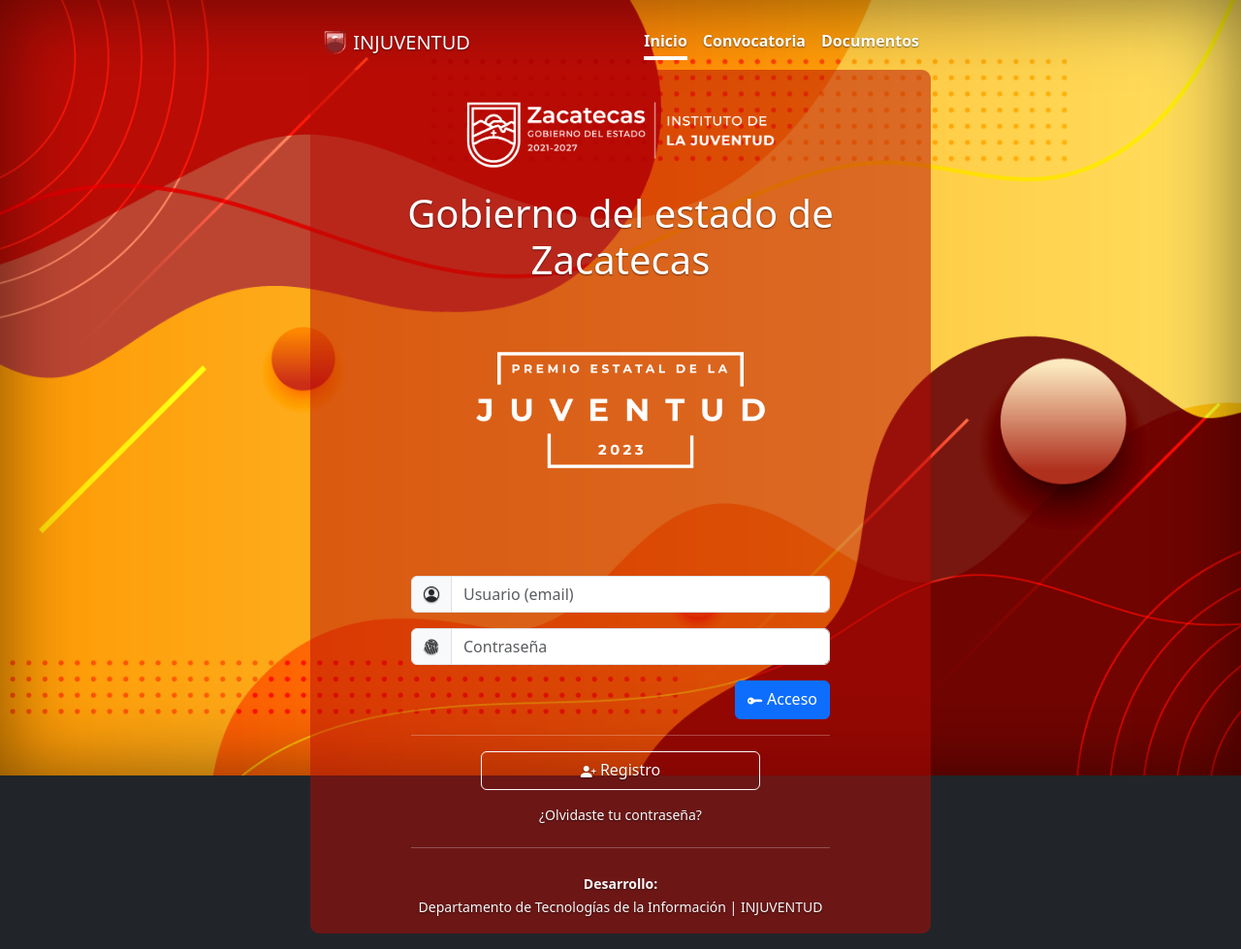
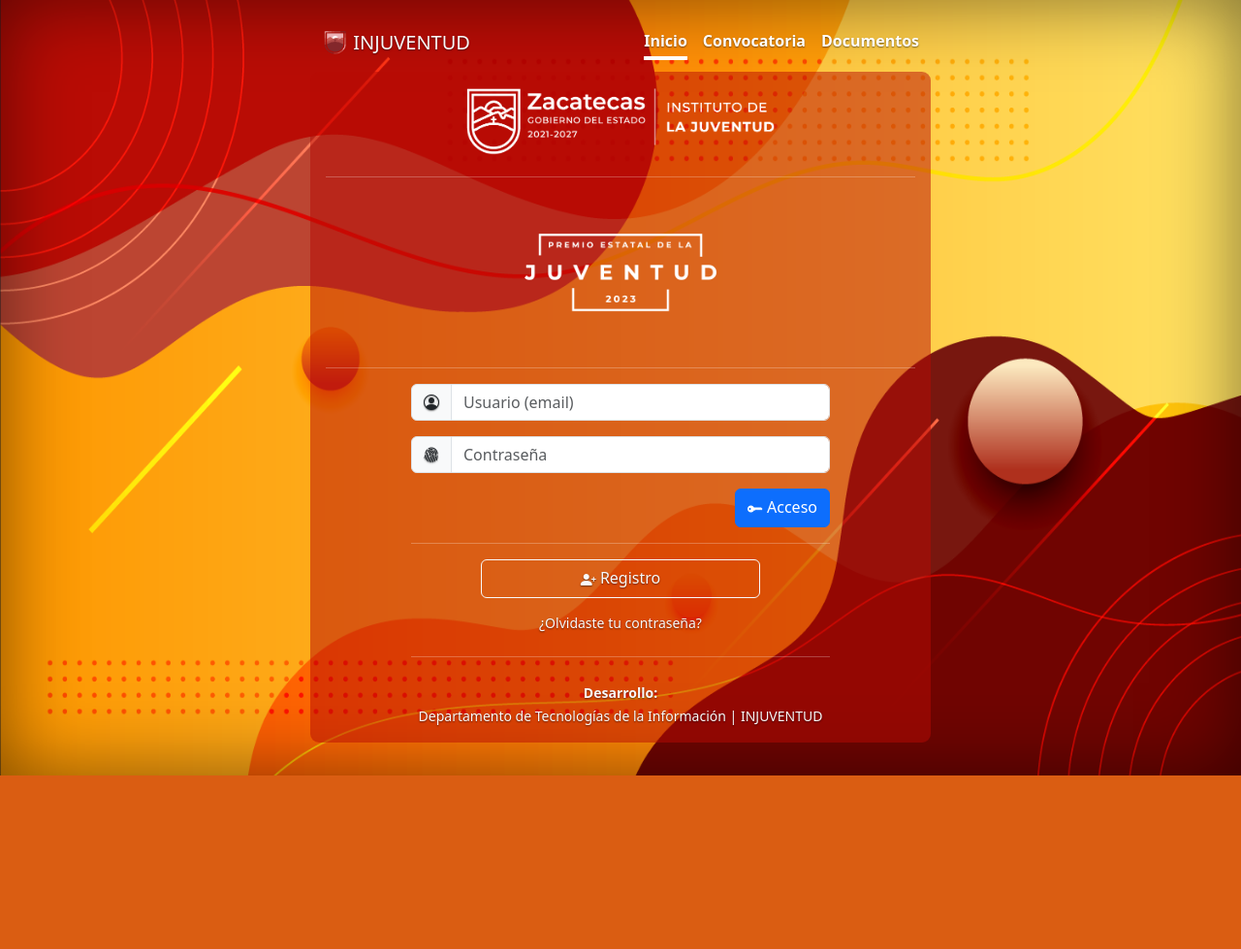
Before and after one commit to jesusrlv/p23, a PHP site: page / in a window 1280 px wide. Shown: the whole page at 97% size. After the commit the page ends 800 px from the top, so only its background shows below. Run offline with PHP 8.4, Linux system fonts and the light colour scheme; data comes from the database, SQL or seed files in the repository; some libraries are stand-ins or nearby versions.

Commit message:
disenio p23

```diff
--- a/cover.css
+++ b/cover.css
@@ -20,7 +20,7 @@
   margin: 0;
   padding: 0;
   text-shadow: 0 .05rem .1rem rgba(0, 0, 0, .5);
-  box-shadow: inset 0 0 5rem rgba(0, 0, 0, .5);
+  /* box-shadow: inset 0 0 5rem rgba(0, 0, 0, .5); */
 }
 
 .cover-container {
@@ -76,7 +76,7 @@
       height:175px;
     } */
 
-    #preForm{
+    /* #preForm{
       border-radius:0px ;
       width: 100%;
       height: auto;
@@ -86,5 +86,5 @@
     }
     #imgLogo{
       width: 27%;
-    }
+    } */
 }
--- a/index.html
+++ b/index.html
@@ -21,6 +21,9 @@
     <script src="js/scripts.js"></script>
 
     <script src="https://smtpjs.com/v3/smtp.js"></script>
+
+    <!-- estilo -->
+    <link rel="stylesheet" href="style.css">
     <style>
       .bd-placeholder-img {
         font-size: 1.125rem;
@@ -72,17 +75,7 @@
         white-space: nowrap;
         -webkit-overflow-scrolling: touch;
       }
-      #imagen{
-            background-image: url('img/fondo_pej2023.png'); /* The image used */
-            width: auto;
-            height: 100%;
-            background-color: #3ee3aff7;
-            height: 100%; /* You must set a specified height */
-            background-position: center; /* Center the image */
-            background-repeat: no-repeat; /* Do not repeat the image */
-            background-size: cover; /* Resize the background image to cover the entire container */
-            /* position:relative; */
-        }
+
         #linkPrincipal a:link {
           text-decoration: none;
         }
@@ -119,13 +112,15 @@
   </header>
 
   <main class="px-3" id="preForm">
-    <p class="h1 text-center mt-4 mb-3"><img src="img/logo_gob_2023.png" width="54%" alt="" id="imgLogo"></p>
-    <h1 id="textoGob">Gobierno del estado de<br>Zacatecas</h1>
+    <p class="text-center mt-2"><img src="img/logo_gob_2023.png" width="54%" alt="" id="imgLogoGob"></p>
+    <!-- <h1 id="textoGob">Gobierno del estado de<br>Zacatecas</h1> -->
+    <hr>
     <!-- <p class="lead" id="textoGob">Instituto de la Juventud</p> -->
-    <p class="h1 text-center"><img src="img/PEJ23.png" width="54%" alt="" id="imgLogo"></p>
+    <p class="text-center"><img src="img/PEJ23.png" width="54%" alt="" id="imgLogo"></p>
     <!-- <p class="lead" id="textoGob">Consejo Juvenil</p> -->
+    <hr>
     <p class="lead">
-      <form action="#" class="form-signin mt-5" style="width: 100%; max-width: 810px;margin: auto;" id="pwdForm">
+      <form action="#" class="form-signin" style="width: 100%; max-width: 810px;" id="pwdForm">
         <div class="container w-75">
             <div class="form-group">
                 <div class="input-group mb-3">
--- /dev/null
+++ b/style.css
@@ -0,0 +1,99 @@
+/* Extra small devices (phones, 600px and down) */
+@media screen and (max-width:600px) {
+
+    #imagen{
+        background-image: url('img/fondo_pej2023.png'); /* The image used */
+        width: 100%;
+        height: 100%;
+        object-fit: cover;
+        background-position: top; /* Center the image */
+        background-repeat: no-repeat; /* Do not repeat the image */
+        background-size: 300% 100%; /* Resize the background image to cover the entire container */
+        /* position:relative; */
+        box-shadow: inset 0 0 5rem rgba(0, 0, 0, .5);
+    }
+    #textoGob{
+        font-size: 36px;
+      }
+      #imgLogo{
+        width: 100%;
+      }
+      h1 #imgLogoGob{
+        width: 100%;
+      }
+      #preForm{
+        background-color: rgba(184, 11, 4, 0.9);
+      }
+}
+
+/* Extra small devices (phones, 600px and down) */
+@media screen and (min-width: 899px) {
+    #imagen{
+        background-image: url('img/fondo_pej2023.png'); /* The image used */
+        width: auto;
+        height: 100%;
+        object-fit: cover;
+        background-position: 80% 100%; /* Center the image */
+        background-repeat: repeat; /* Do not repeat the image */
+        background-size: 50% auto; /* Resize the background image to cover the entire container */
+        /* position:relative; */
+        box-shadow: inset 0 0 5rem rgba(0, 0, 0, 0.5);
+    }
+    #textoGob{
+        font-size: 20px;
+      }
+      #imgLogo{
+        width: 100%;
+      }
+      #preForm{
+        background-color: rgba(184, 11, 4, 0.7);
+      }
+}
+/* For tablets: */
+@media screen and (max-width: 2000px) {
+    #imagen{
+        background-image: url('img/fondo_pej2023.png'); /* The image used */
+        width: 100%;
+        height: auto;
+        object-fit: cover;
+        height: 100%; /* You must set a specified height */
+        background-position: 80% 100%; /* Center the image */
+        background-repeat: repeat; /* Do not repeat the image */
+        background-size: 100% 100%; /* Resize the background image to cover the entire container */
+        box-shadow: inset 0 0 5rem rgba(0, 0, 0, .5);
+        }
+    #textoGob{
+        font-size: 27px;
+        }
+    #imgLogo{
+    width: 36%;
+    }
+
+}
+/* laptops */
+@media screen and (min-width: 992px) {
+    #imagen{
+        background-image: url('img/fondo_pej2023.png'); /* The image used */
+        width: 100%;
+        height: 100%;
+        object-fit: cover;
+        /* background-color: #3ee3aff7; */
+        height: 100%; /* You must set a specified height */
+        background-position: 80% 100%; /* Center the image */
+        background-repeat: no-repeat; /* Do not repeat the image */
+        background-size: 100% 100%; /* Resize the background image to cover the entire container */
+        /* position:relative; */
+        box-shadow: inset 0 0 5rem rgba(0, 0, 0, .5);
+    }
+    #preForm{
+        border-radius:0px ;
+        /* width: 72%; */
+        height: auto;
+      }
+      #textoGob{
+        font-size: 36px;
+      }
+      #imgLogo{
+        width: 36%;
+      }
+}
```
Lines whose indentation alone changed are shown as unchanged.
